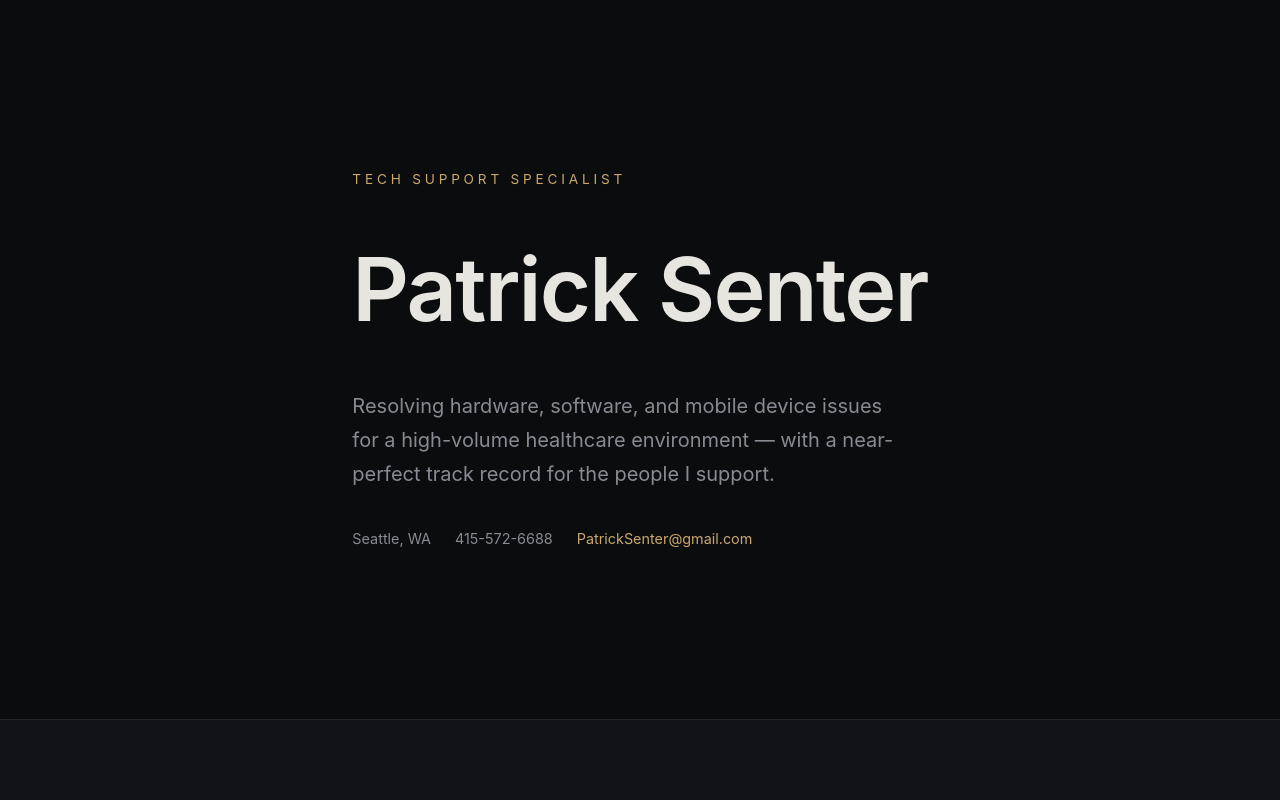
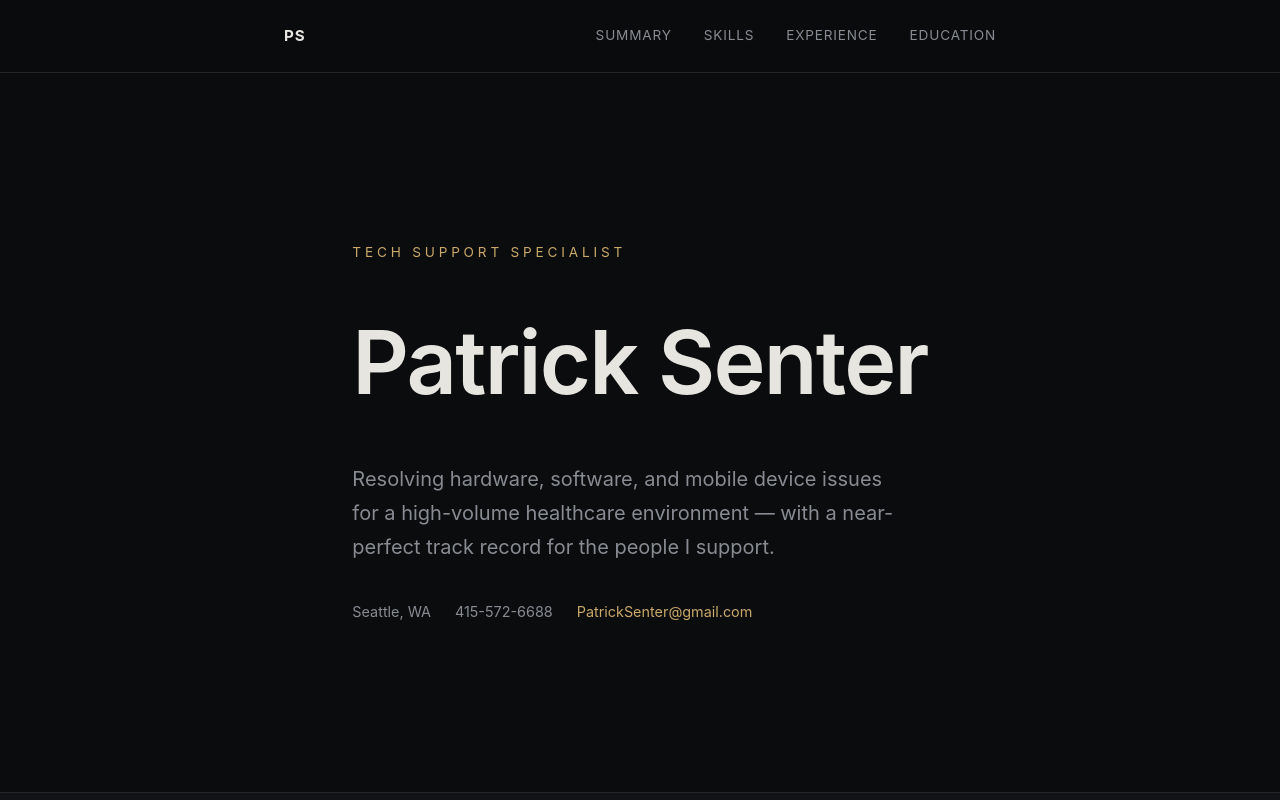
Before and after one commit to patricksenter/patricksenter.github.io, a React (Vite) app: page / in a window 1280 px wide. Shown: the top 800 px of the page. Built offline with nearby package versions, Linux system fonts and the light colour scheme.

Commit message:
Add sticky nav with smooth-scroll links to each section

```diff
--- a/src/App.css
+++ b/src/App.css
@@ -11,6 +11,61 @@
   max-width: 760px;
   margin: 0 auto;
   padding: 0 1.5rem;
+}
+
+/* Nav */
+.nav {
+  position: sticky;
+  top: 0;
+  z-index: 10;
+  background: rgba(11, 12, 14, 0.7);
+  backdrop-filter: blur(10px);
+  border-bottom: 1px solid var(--border);
+}
+
+.nav-inner {
+  display: flex;
+  align-items: center;
+  justify-content: space-between;
+  height: 4.5rem;
+}
+
+.nav-logo {
+  font-weight: 700;
+  letter-spacing: 0.06em;
+  color: var(--text);
+  font-size: 0.95rem;
+}
+
+.nav-logo:hover {
+  color: var(--accent);
+}
+
+.nav-links {
+  display: flex;
+  gap: 2rem;
+}
+
+.nav-links a {
+  color: var(--muted);
+  font-size: 0.85rem;
+  letter-spacing: 0.06em;
+  text-transform: uppercase;
+  transition: color 0.2s ease;
+}
+
+.nav-links a:hover {
+  color: var(--text);
+}
+
+@media (max-width: 640px) {
+  .nav-links {
+    gap: 1.1rem;
+  }
+
+  .nav-links a {
+    font-size: 0.7rem;
+  }
 }
 
 .section {
--- a/src/App.jsx
+++ b/src/App.jsx
@@ -4,7 +4,19 @@ import FadeIn from './FadeIn'
 function App() {
   return (
     <>
-      <section className="section hero">
+      <nav className="nav">
+        <div className="container nav-inner">
+          <a className="nav-logo" href="#top">PS</a>
+          <div className="nav-links">
+            <a href="#summary">Summary</a>
+            <a href="#skills">Skills</a>
+            <a href="#experience">Experience</a>
+            <a href="#education">Education</a>
+          </div>
+        </div>
+      </nav>
+
+      <section id="top" className="section hero">
         <FadeIn className="container">
           <div className="eyebrow">Tech Support Specialist</div>
           <h1>Patrick Senter</h1>
@@ -21,7 +33,7 @@ function App() {
         </FadeIn>
       </section>
 
-      <section className="section section--alt summary">
+      <section id="summary" className="section section--alt summary">
         <FadeIn className="container">
           <h2>Summary</h2>
           <p>
@@ -49,7 +61,7 @@ function App() {
         </FadeIn>
       </section>
 
-      <section className="section">
+      <section id="skills" className="section">
         <FadeIn className="container">
           <h2>Skills</h2>
           <div className="skill-groups">
@@ -103,7 +115,7 @@ function App() {
         </FadeIn>
       </section>
 
-      <section className="section section--alt">
+      <section id="experience" className="section section--alt">
         <FadeIn className="container">
           <h2>Experience</h2>
 
@@ -181,7 +193,7 @@ function App() {
         </FadeIn>
       </section>
 
-      <section className="section">
+      <section id="education" className="section">
         <FadeIn className="container">
           <h2>Education</h2>
           <div className="education-list">
--- a/src/index.css
+++ b/src/index.css
@@ -8,6 +8,7 @@
 
 html {
   scroll-behavior: smooth;
+  scroll-padding-top: 4.5rem;
 }
 
 body {
```
